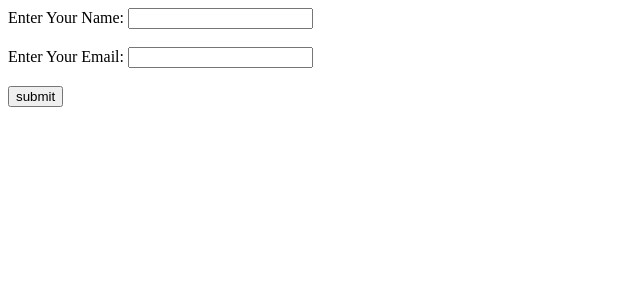
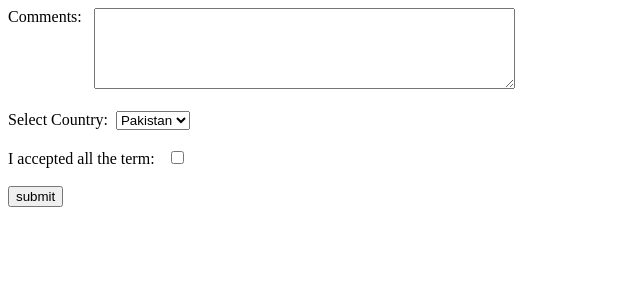
Before and after one commit to Muhammad-Sulman/ReactFirstApp, a React (Vite) app in the folder react-App1.0/: page / in a window 1280 px wide. Shown: the top 300 px of the page, without its empty margins (0-640 px from the left). Built offline with nearby package versions, Linux system fonts and the light colour scheme.

Commit message:
Other inputs checkbox, textArea, dropdown

```diff
--- a/react-App1.0/src/App.jsx
+++ b/react-App1.0/src/App.jsx
@@ -21,7 +21,9 @@
 // import StylingComponent from './StylingComponent';
 // import BsComponent from './BsComponent';
 
-import MultipleInputinfun_comp from "./MultipleInputinfun_comp";
+import OtherInputs from "./OtherInputs";
+
+// import MultipleInputinfun_comp from "./MultipleInputinfun_comp";
 
 // import MultipleInput from "./MultipleInput";
 
@@ -90,7 +92,8 @@ function App() {
           {/* <ControlledComp></ControlledComp> */}
           {/* <ControlledFunction/> */}
           {/* <MultipleInput/> */}
-          <MultipleInputinfun_comp/>
+          {/* <MultipleInputinfun_comp/> */}
+          <OtherInputs/>
 
       </>
     );
--- /dev/null
+++ b/react-App1.0/src/OtherInputs.jsx
@@ -0,0 +1,40 @@
+import { useState } from "react"
+
+
+function OtherInputs() {
+
+    let [textArea, setTextArea] = useState("");
+    let [selectMenu, setSelectMenu] = useState("Pakistan");
+    let [checked, setChecked] = useState(false);
+
+    const handleSubmit = (e) => {
+        e.preventDefault();
+        console.log("Comments: ", e.target[0].value);
+        console.log("Select Country: ", e.target[1].value);
+        console.log("Check: ", e.target[2].checked);
+    }
+
+    return (
+            <div>
+                <form onSubmit={handleSubmit}>
+                    <label htmlFor="" style={{verticalAlign:"top"}}>Comments: &nbsp; </label>
+                    <textarea  cols="50" rows="5" value={textArea} onChange={(e) => setTextArea(e.target.value)}></textarea>
+                    <br /><br />
+                    <label htmlFor="">Select Country: &nbsp;</label>
+                    <select  value={selectMenu}  onChange={(e) => setSelectMenu(e.target.value)}>
+                        <option value="USA">USA</option>
+                        <option value="Canada">Canada</option>
+                        <option value="UK">UK</option>
+                        <option value="Pakistan">Pakistan</option>
+                    </select>
+                    <br /><br />
+                    <label htmlFor="">I accepted all the term: &nbsp; </label>
+                    <input type="checkbox"   value={checked}  onChange={(e) => setChecked(e.target.checked)} />
+                    <br /><br />
+                    <input type="submit" value="submit" />
+                </form>
+            </div>
+    )
+}
+
+export default OtherInputs
```
